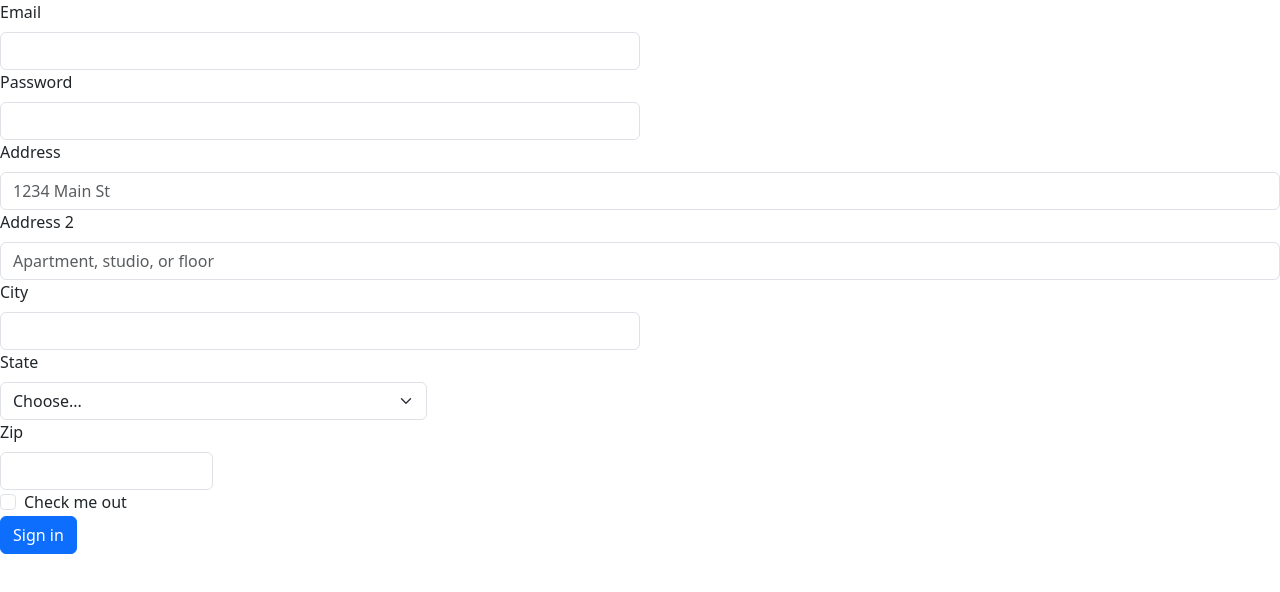
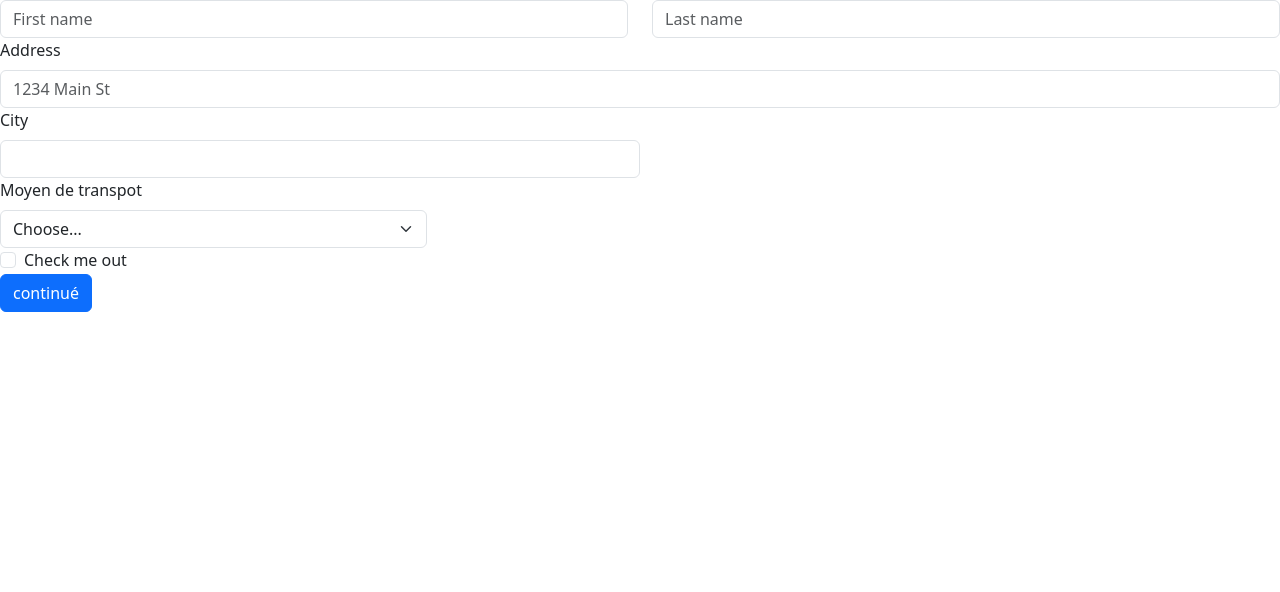
Before and after one commit to Abdo-esse/Formulaire-d-valuation-des-Employ-s, a plain HTML site: page index.html in a window 1280 px wide. Drawn offline with nearby package versions, Linux system fonts and the light colour scheme.

Commit message:
J'ajout quelle que modification sur la section des informatin personnelle

```diff
--- a/index.html
+++ b/index.html
@@ -12,36 +12,31 @@
     <form class="row g-3">
 <!------------------------------------- Debut  de section des information perssonelle ------------------------------------->
       <div class="infoperssonelle">
-        <div class="col-md-6">
-          <label for="inputEmail4" class="form-label">Email</label>
-          <input type="email" class="form-control" id="inputEmail4">
-        </div>
-        <div class="col-md-6">
-          <label for="inputPassword4" class="form-label">Password</label>
-          <input type="password" class="form-control" id="inputPassword4">
-        </div>
+        <div class="row">
+            <div class="col">
+              <input type="text" class="form-control" placeholder="First name" aria-label="First name">
+            </div>
+            <div class="col">
+              <input type="text" class="form-control" placeholder="Last name" aria-label="Last name">
+            </div>
+          </div>
         <div class="col-12">
           <label for="inputAddress" class="form-label">Address</label>
           <input type="text" class="form-control" id="inputAddress" placeholder="1234 Main St">
-        </div>
-        <div class="col-12">
-          <label for="inputAddress2" class="form-label">Address 2</label>
-          <input type="text" class="form-control" id="inputAddress2" placeholder="Apartment, studio, or floor">
         </div>
         <div class="col-md-6">
           <label for="inputCity" class="form-label">City</label>
           <input type="text" class="form-control" id="inputCity">
         </div>
         <div class="col-md-4">
-          <label for="inputState" class="form-label">State</label>
+          <label for="inputState" class="form-label">Moyen de transpot</label>
           <select id="inputState" class="form-select">
             <option selected>Choose...</option>
             <option>...</option>
+            <option>...</option>
+            <option>...</option>
+            <option>...</option>
           </select>
-        </div>
-        <div class="col-md-2">
-          <label for="inputZip" class="form-label">Zip</label>
-          <input type="text" class="form-control" id="inputZip">
         </div>
         <div class="col-12">
           <div class="form-check">
@@ -52,7 +47,7 @@
           </div>
         </div>
         <div class="col-12">
-          <button type="submit" class="btn btn-primary">Sign in</button>
+          <button type="button" class="btn btn-primary">continué</button>
 
         </div>
       </div>
```
